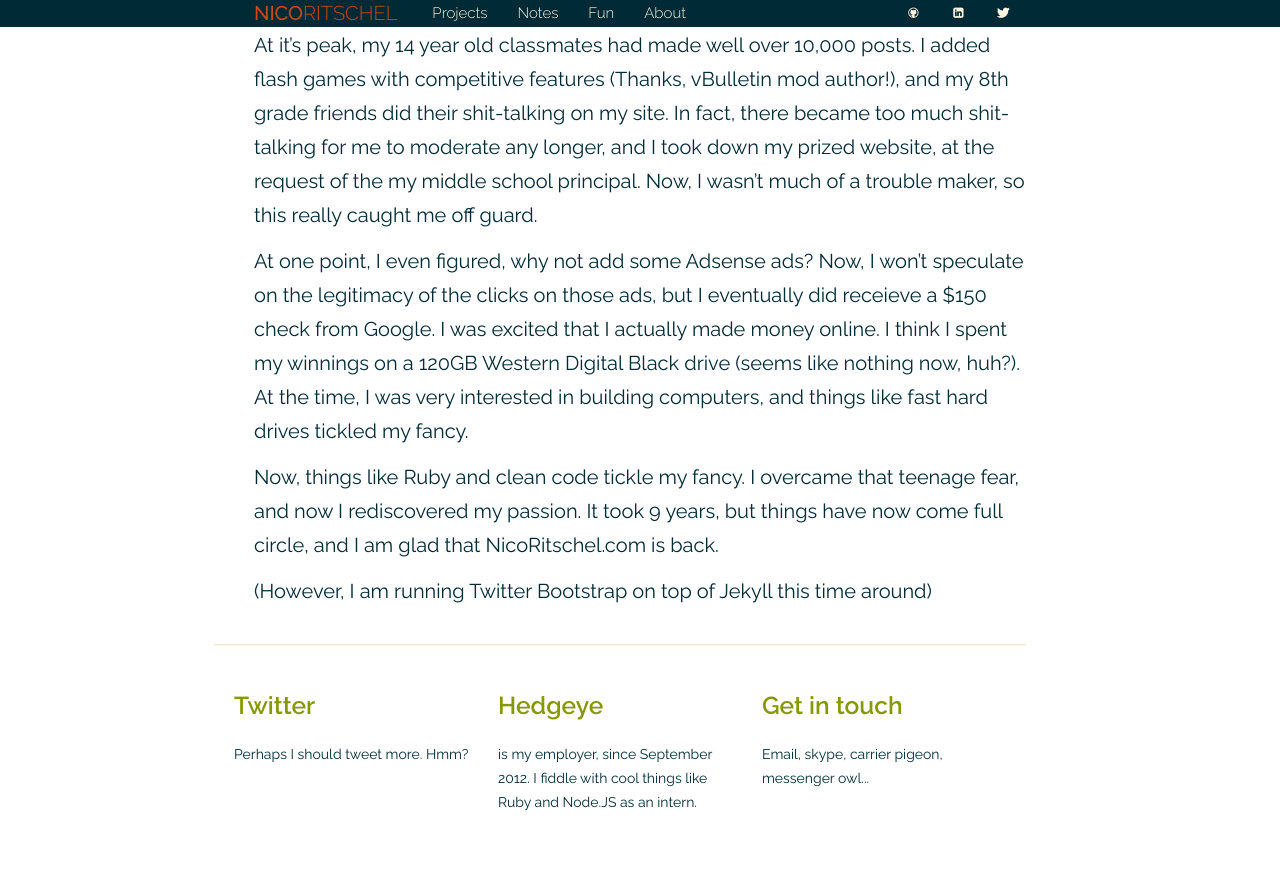
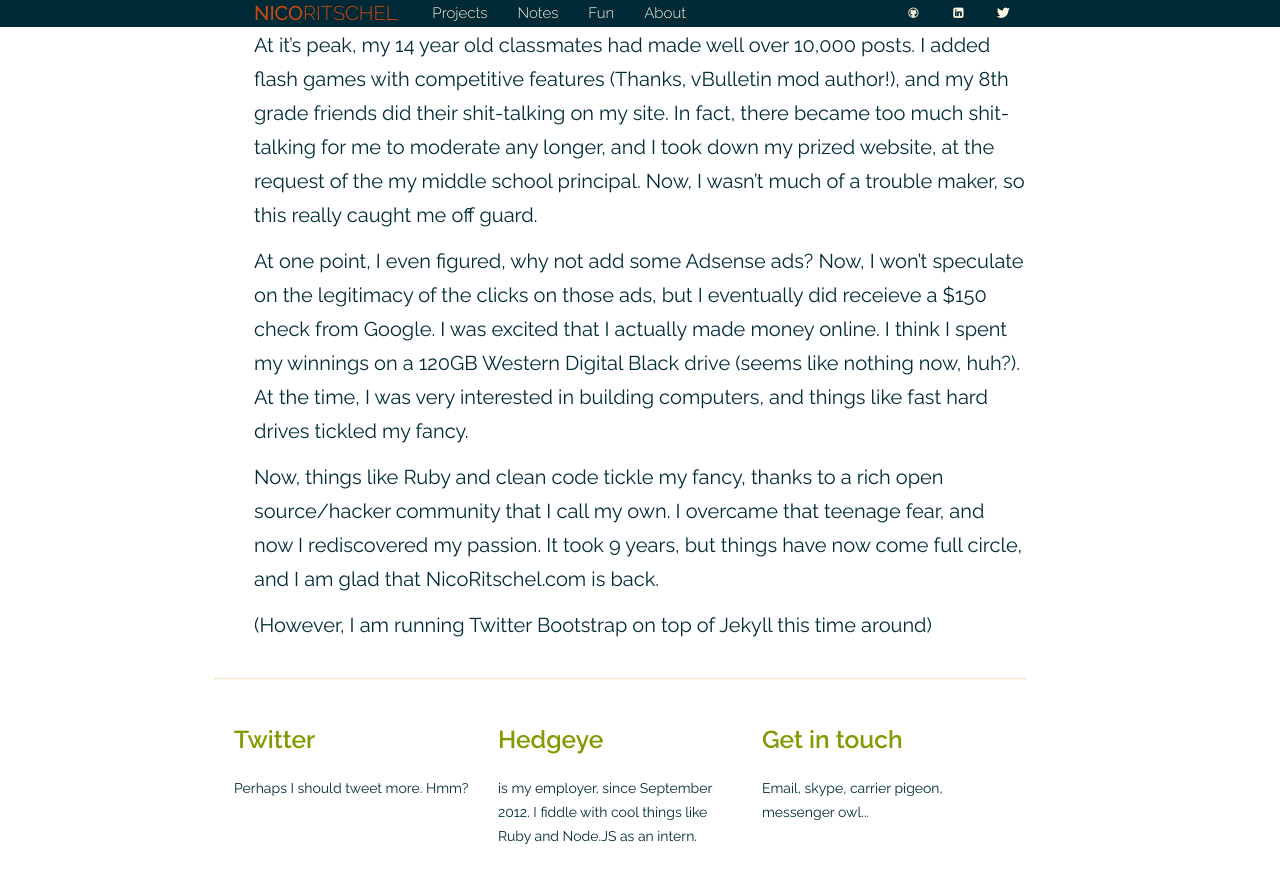
Before and after one commit to nicosuave/nicosuave.github.io, a Jekyll site: the page built from _posts/2013-01-20-Reminiscing.md, in a window 1280 px wide and 900 px high, scrolled down 708 px. Shown: the top 884 px of the window. Built offline with Jekyll 4.4.1, drawn with Linux system fonts in a browser that asks for light colours; nearby versions of some CDN libraries; Markdown is read by kramdown in place of the engine named in the settings.

Commit message:
Updated reminiscing post

```diff
--- a/_posts/2013-01-20-Reminiscing.md
+++ b/_posts/2013-01-20-Reminiscing.md
@@ -13,6 +13,6 @@
 
 At one point, I even figured, why not add some Adsense ads? Now, I won't speculate on the legitimacy of the clicks on those ads, but I eventually did receieve a $150 check from Google. I was excited that I actually made money online. I think I spent my winnings on a 120GB Western Digital Black drive (seems like nothing now, huh?). At the time, I was very interested in building computers, and things like fast hard drives tickled my fancy.
 
-Now, things like Ruby and clean code tickle my fancy. I overcame that teenage fear, and now I rediscovered my passion. It took 9 years, but things have now come full circle, and I am glad that NicoRitschel.com is back.
+Now, things like Ruby and clean code tickle my fancy, thanks to a rich open source/hacker community that I call my own. I overcame that teenage fear, and now I rediscovered my passion. It took 9 years, but things have now come full circle, and I am glad that NicoRitschel.com is back.
 
 (However, I am running Twitter Bootstrap on top of Jekyll this time around)
```
